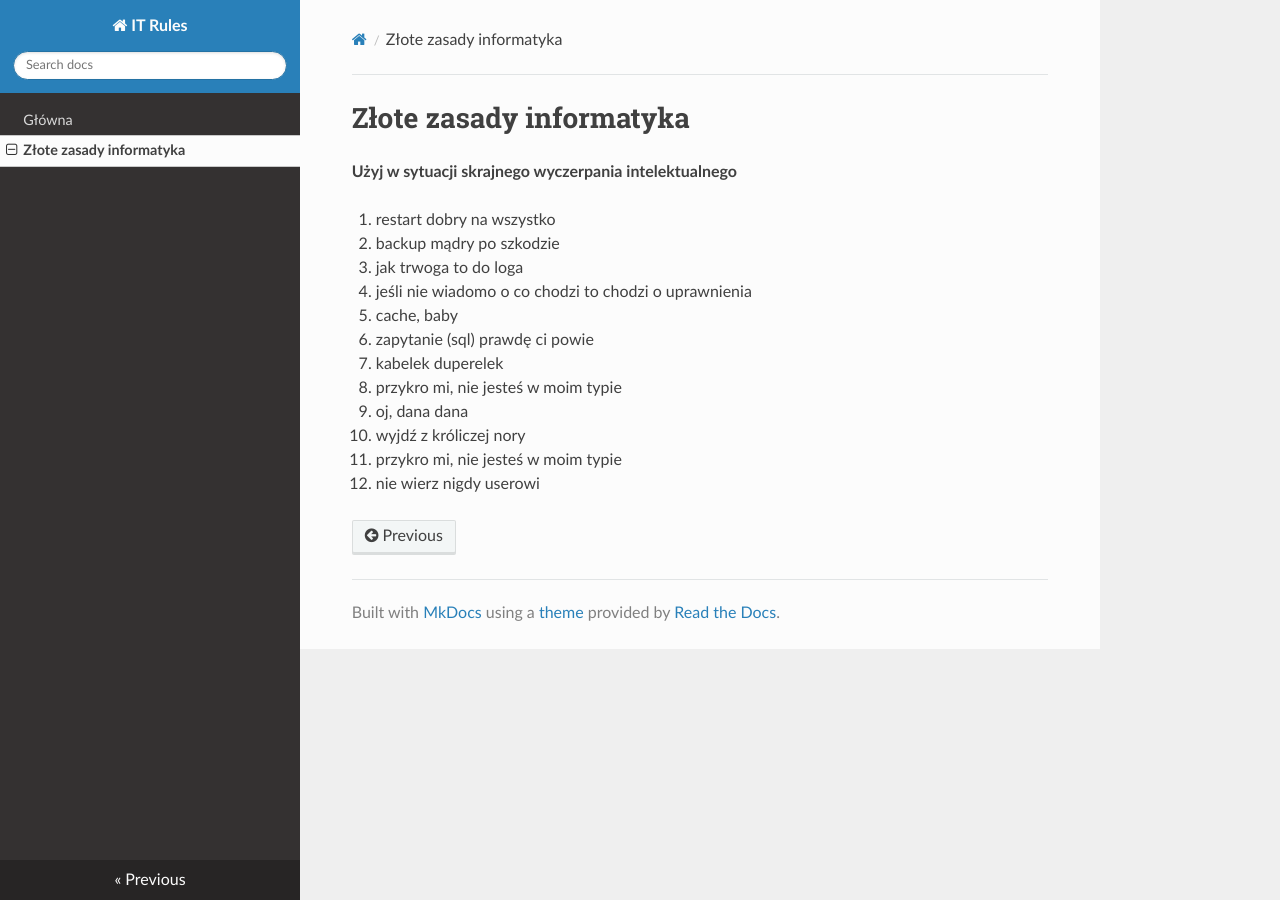
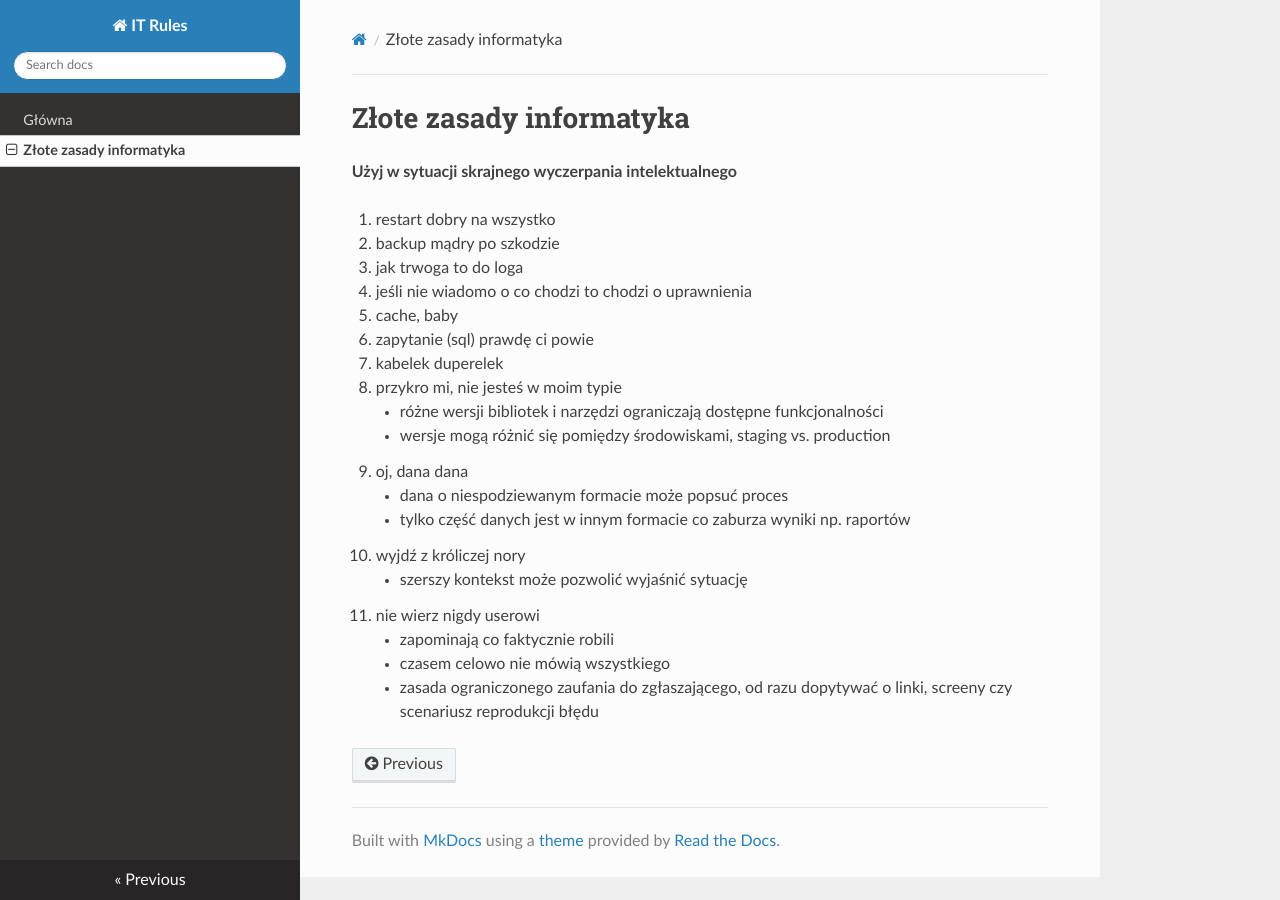
Before and after one commit to scardinius/it-rules, an MkDocs documentation site: the page built from docs/pl/zlote-zasady-informatyka.md, in a window 1280 px wide. Built offline with MkDocs 1.6.1, drawn with Linux system fonts in a browser that asks for light colours; nearby versions of some CDN libraries; old or Windows-style settings are respelled for this version of MkDocs.

Commit message:
Descriptions

```diff
--- a/docs/pl/zlote-zasady-informatyka.md
+++ b/docs/pl/zlote-zasady-informatyka.md
@@ -10,7 +10,14 @@
 6. zapytanie (sql) prawdę ci powie
 7. kabelek duperelek
 8. przykro mi, nie jesteś w moim typie
+    * różne wersji bibliotek i narzędzi ograniczają dostępne funkcjonalności
+    * wersje mogą różnić się pomiędzy środowiskami, staging vs. production
 9. oj, dana dana
+    * dana o niespodziewanym formacie może popsuć proces
+    * tylko część danych jest w innym formacie co zaburza wyniki np. raportów
 10. wyjdź z króliczej nory
-11. przykro mi, nie jesteś w moim typie
-12. nie wierz nigdy userowi
+    * szerszy kontekst może pozwolić wyjaśnić sytuację
+11. nie wierz nigdy userowi
+    * zapominają co faktycznie robili
+    * czasem celowo nie mówią wszystkiego
+    * zasada ograniczonego zaufania do zgłaszającego, od razu dopytywać o linki, screeny czy scenariusz reprodukcji błędu
```
